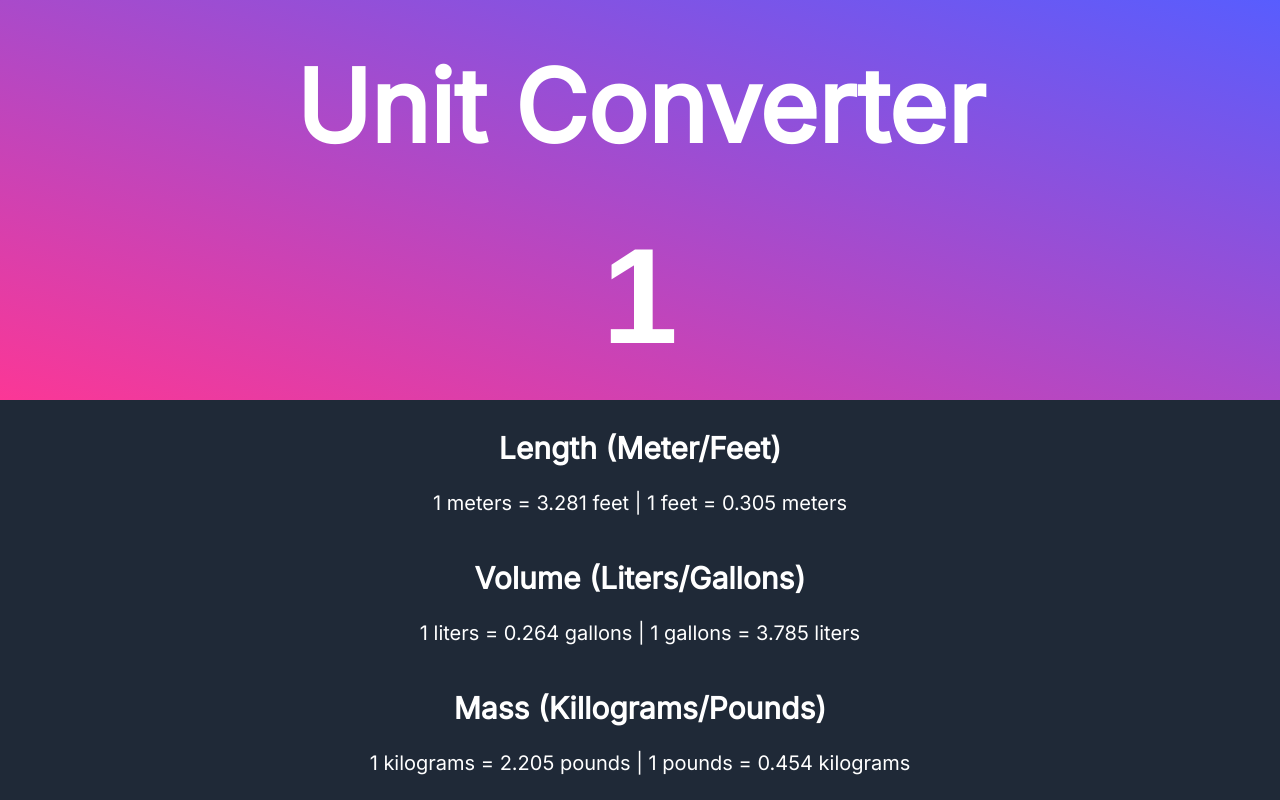
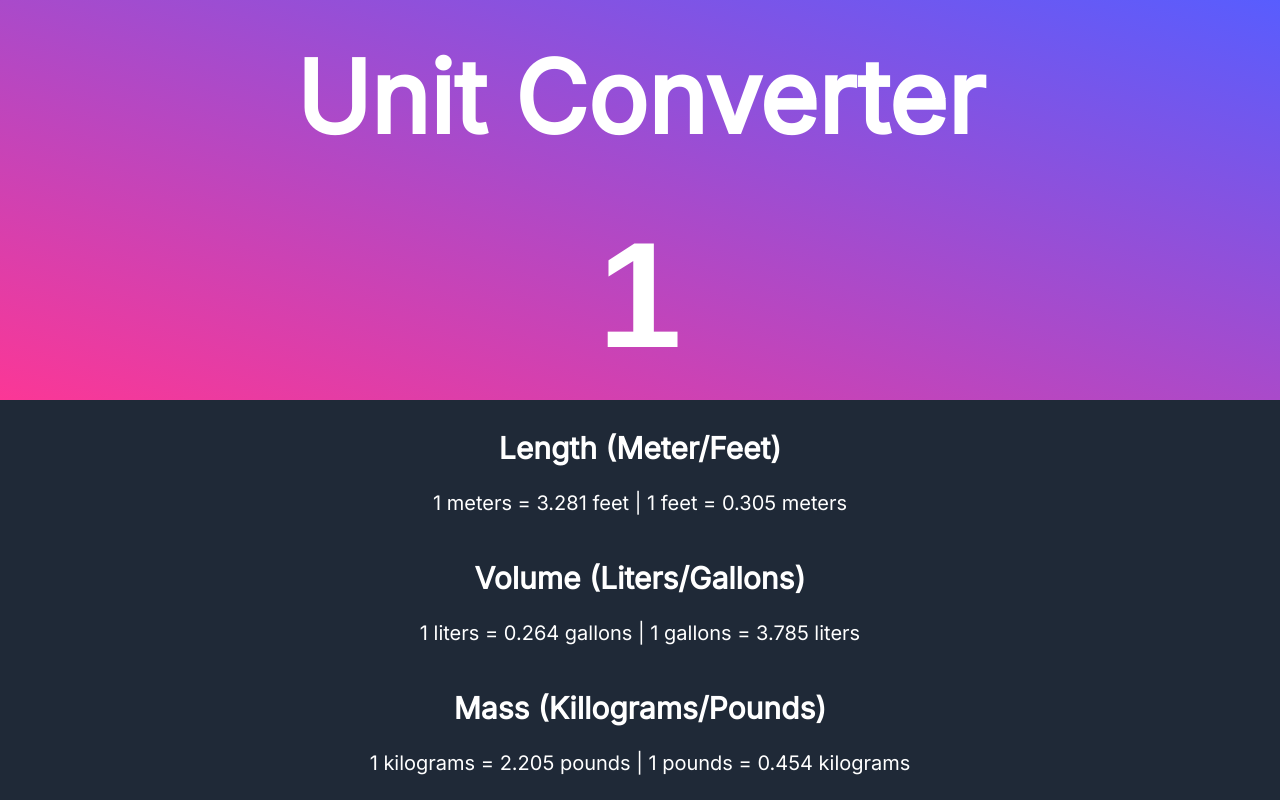
Before and after one commit to IsaacCavallaro/Unit-Converter, a plain HTML site: page index.html in a window 1280 px wide. Drawn offline with Linux system fonts and the light colour scheme.

Commit message:
Adding more media queries

```diff
--- a/style.css
+++ b/style.css
@@ -47,7 +47,7 @@ html, body {
   border: hidden;
   size: 250px;
   text-align: center;
-  font-size: 136px;
+  font-size: 80px;
   font-weight: 800;
   color: #fff;
   width: 75%;
@@ -113,13 +113,23 @@ button {
 
 /* =========== MEDIA QUERIES ============== */
 
+/************ iphone7 ***************/
+@media only screen and (min-height: 667px) {
+  .header-text {
+    font-size: 80px;
+    margin-bottom: 50px;
+  }
+}
+
 /************ TABLET ***************/
 @media only screen and (min-width: 440px) {
   .header-text {
     font-size: 80px;
-    margin-bottom: 50px;
   }
 
+  #input {
+    font-size: 120px;
+  }
 
   .unit {
     font-size: 15px
@@ -137,6 +147,11 @@ button {
   .unit {
     font-size: 20px
   }
+
+  #input {
+    font-size: 150px;
+  }
+
 }
   /************ LARGE SCREEN ***************/
 
```
